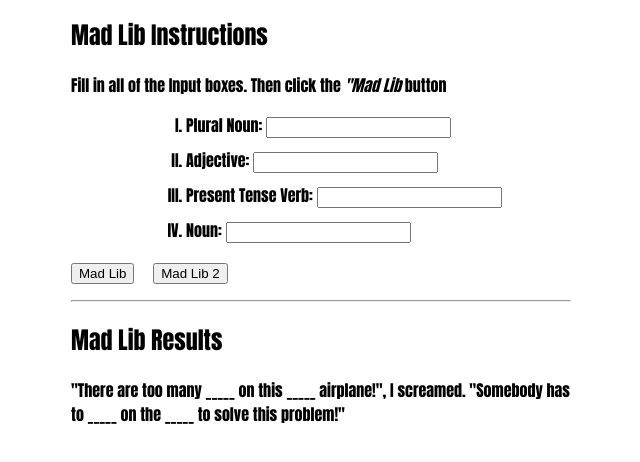
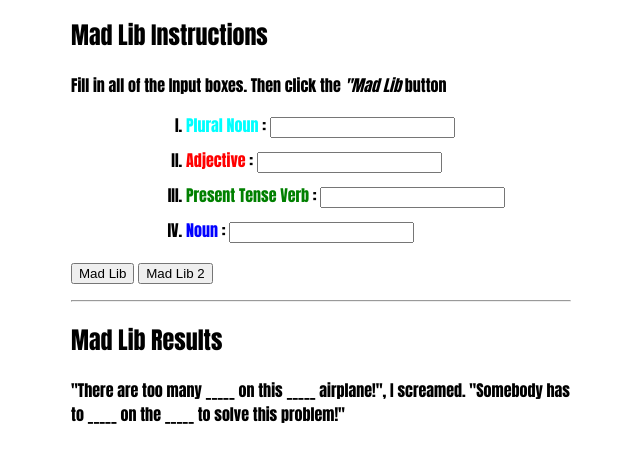
Before and after one commit to KingSammy2025/Mad-Lib, a plain HTML site: page index.html in a window 1280 px wide. Shown: the part 172-634 px from the top of the page, without its empty margins (319-959 px from the left). Drawn offline with Linux system fonts and the light colour scheme.

Commit message:
Update index.html

```diff
--- a/index.html
+++ b/index.html
@@ -17,15 +17,20 @@
     </p>
 
     <ol type="I">
-      <li>Plural Noun: <input type="text" /></li>
-      <li>Adjective: <input type="text" /></li>
-      <li>Present Tense Verb: <input type="text" /></li>
-      <li>Noun: <input type="text" /></li>
+      <li>
+        <span style="color: aqua"> Plural Noun </span> : <input type="text" />
+      </li>
+      <li><span style="color: red">Adjective</span> : <input type="text" /></li>
+      <li>
+        <span style="color: green"> Present Tense Verb </span>:
+        <input type="text" />
+      </li>
+      <li><span style="color: blue">Noun </span>: <input type="text" /></li>
     </ol>
 
     <p>
       <button id="button1">Mad Lib</button>
-      <button id="button2" class="note">Mad Lib 2</button>
+      <button id="button2" class="space">Mad Lib 2</button>
     </p>
 
     <hr />
```
